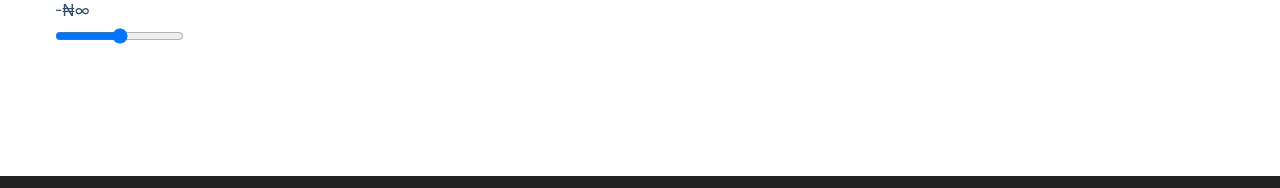
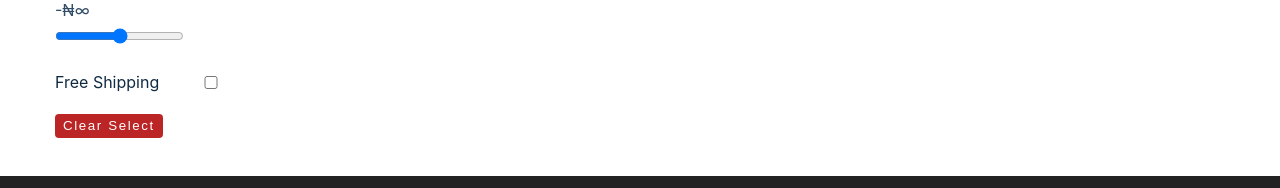
Before and after one commit to EjikesII/MoneyStore, a React (Create React App) app: page /Products in a window 1280 px wide. Shown: the part 608-796 px from the top of the page. Built offline with nearby package versions, Linux system fonts and the light colour scheme; no server answers.

Commit message:
worked on clear filters

```diff
--- a/src/components/Filters.js
+++ b/src/components/Filters.js
@@ -110,10 +110,29 @@
                 min={min_price}
                 max={max_price}
                 value={price} />
-
                 </div>
               {/* end of price */}
+
+              {/* shipping component */}
+                <div className='form-control shipping'>
+                  <label htmlFor='shipping'> free shipping </label>
+                  <input
+                  type ='checkbox'
+                  name ='shipping'
+                  id = 'shipping'
+                  onChange = {updateFilters}
+                  checked = {shipping}
+                  />
+                </div>
+
+              {/* End of shipping component */}
         </form>
+        <button
+          type ='button'
+          className='clear-btn'
+          onClick = { clearFilters } >
+            clear select
+          </button>
       </div>
     </Wrapper>
   )
--- a/src/context/filter_context.js
+++ b/src/context/filter_context.js
@@ -66,9 +66,14 @@
   if (name === 'price') {
     value = Number(value)
   }
+  if (name === 'shipping') {
+    value = e.target.checked
+  }
   dispatch({type: UPDATE_FILTERS, payload: { name,value } })
 }
-const clearFilters = () => {}
+const clearFilters = () => {
+  dispatch({ type: CLEAR_FILTERS })
+}
   return (
     <FilterContext.Provider value={{
       ...state,
--- a/src/reducers/filter_reducer.js
+++ b/src/reducers/filter_reducer.js
@@ -62,6 +62,20 @@
   if (action.type === FILTER_PRODUCTS) {
     return {...state}
   }
+  if (action.type === CLEAR_FILTERS) {
+    return {
+      ...state,
+      filters: {
+        ...state.filters,
+        text: '',
+        company: 'all',
+        category: 'all',
+        color: 'all',
+        price: state.filters.max_price,
+        shipping: false,
+      }
+    }
+  }
     throw new Error(`No Matching "${action.type}" - action type`)
 }
 
```
